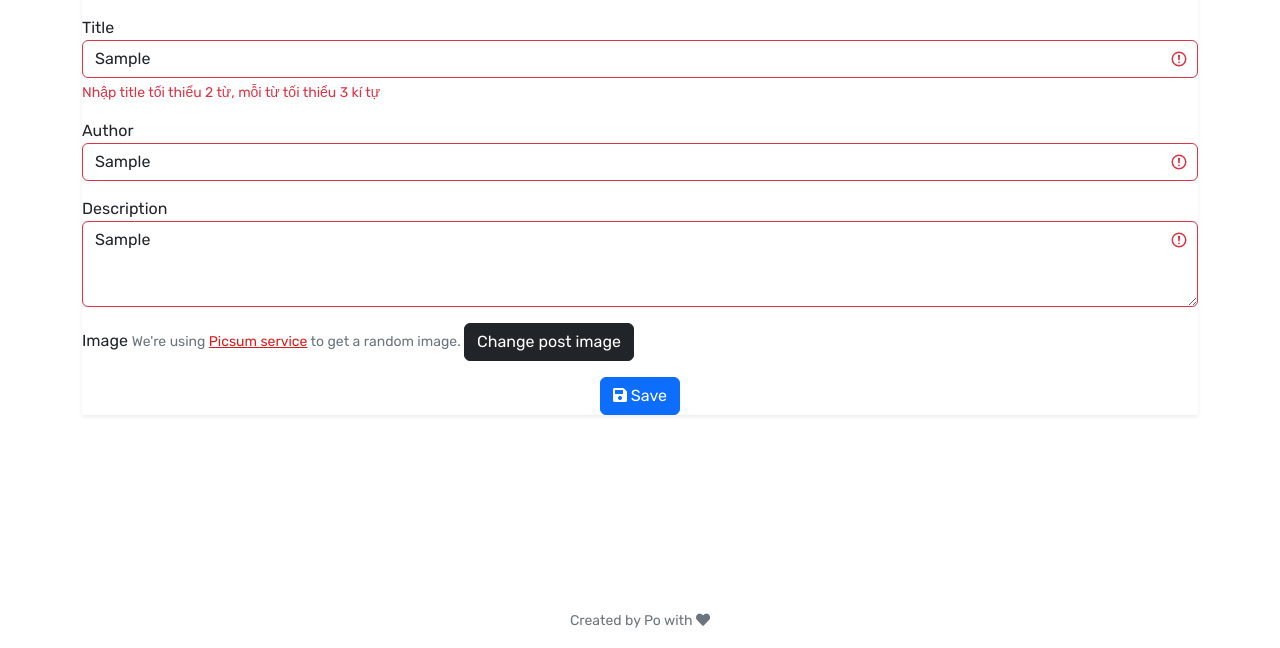
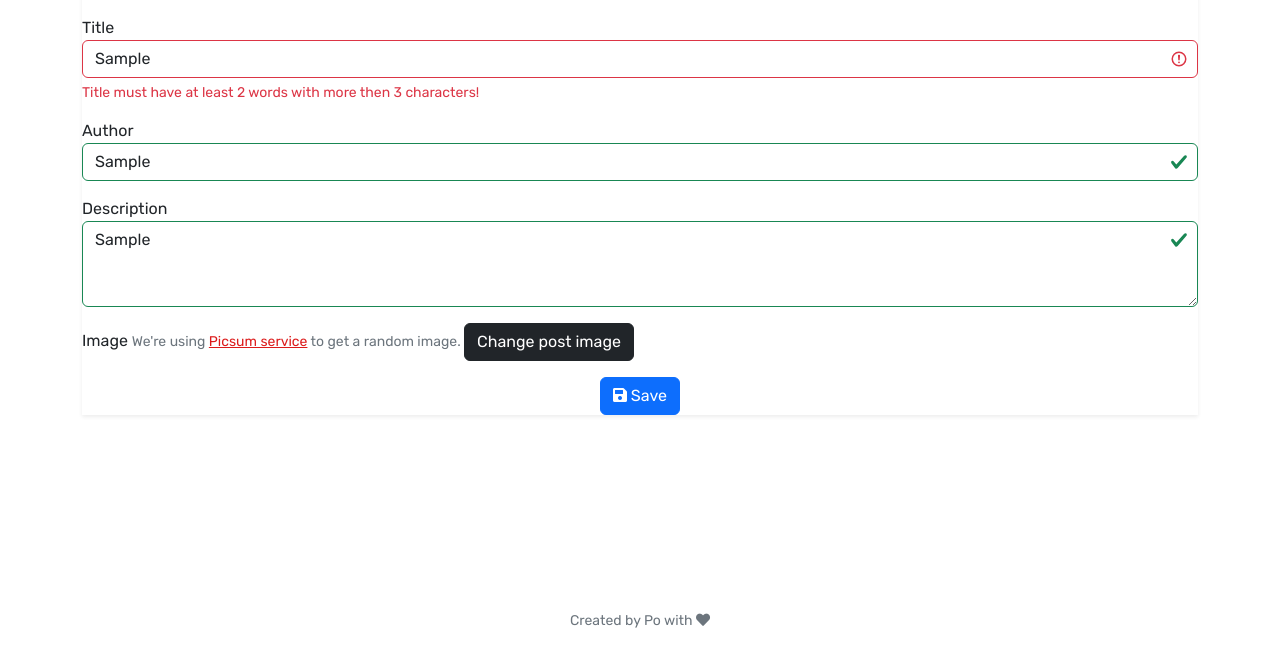
Before and after one commit to hohoangsang/js-post, a website built with Vite: page add-edit-post.html in a window 1280 px wide. Both pictures are taken after typing "Sample", "Sample", "Sample" into the empty fields and a click on the button "Save". Shown: the part 152-800 px from the top of the page. Built offline with nearby package versions, Linux system fonts and the light colour scheme.

Commit message:
Fix validate

```diff
--- a/add-edit-post.html
+++ b/add-edit-post.html
@@ -96,7 +96,6 @@
                   name="author"
                   placeholder="Eg: Sang Hoang"
                   required
-                  minlength="4"
                 />
                 <div class="invalid-feedback">Please enter author of this post!</div>
               </div>
--- a/js/utils/postForm.js
+++ b/js/utils/postForm.js
@@ -1,23 +1,14 @@
-import { setBackgroundImg, setFieldValue, setTextContent } from "./common";
+import { setBackgroundImg, setFieldValue, setTextContent } from './common'
 
-export function initPostForm({formId, defaultValues, onSubmit }) {
-    const form = document.getElementById(formId);
-    if (!form) return;
+export function initPostForm({ formId, defaultValues, onSubmit }) {
+  const form = document.getElementById(formId)
+  if (!form) return
 
   //custom message of input validation
 
   setFormValues(form, defaultValues)
 
-    const formData = new FormData(form)
-
-    for (const [key, value] of formData) {
-        const field = form.querySelector(`[name="${key}"]`)
-        field.addEventListener("invalid", () => {
-            field.setCustomValidity(`${key} not valid!`)
-        })
-    }
-
-    form.addEventListener("submit", (event) => {
+  form.addEventListener('submit', (event) => {
     event.preventDefault()
 
     //get form values
@@ -33,16 +24,16 @@ export function initPostForm({formId, defaultValues, onSubmit }) {
 }
 
 function setFormValues(form, formValues) {
-    setFieldValue(form, '[name="title"]', formValues.title);
-    setFieldValue(form, '[name="author"]', formValues.author);
-    setFieldValue(form, '[name="description"]', formValues.description);
+  setFieldValue(form, '[name="title"]', formValues.title)
+  setFieldValue(form, '[name="author"]', formValues.author)
+  setFieldValue(form, '[name="description"]', formValues.description)
 
-    setFieldValue(form, '[name="imageUrl"]', formValues.imageUrl); //hidden field
+  setFieldValue(form, '[name="imageUrl"]', formValues.imageUrl) //hidden field
   setBackgroundImg(document, '#postHeroImage', formValues.imageUrl)
 }
 
 function getFormValues(form) {
-    const formValues = {};
+  const formValues = {}
 
   //S1: query all field in form
   // ['title', 'author', 'description', 'imageUrl'].forEach(name => {
@@ -51,7 +42,7 @@ function getFormValues(form) {
   // })
 
   //S2: using FormData
-    const formData = new FormData(form);
+  const formData = new FormData(form)
 
   for (const [key, value] of formData) {
     formValues[key] = value
@@ -69,28 +60,30 @@ function validatePostForm(form, formValues) {
   }
 
   //set errors
-    for (const key in formValues) {
+  for (const key in errors) {
     const element = form.querySelector(`[name="${key}"]`)
     element.setCustomValidity(errors[key])
-        setTextContent(element.parentElement, ".invalid-feedback", errors[key])
+    setTextContent(element.parentElement, '.invalid-feedback', errors[key])
   }
 
   //change class was-validated to form element
   const isValid = form.checkValidity()
-    if (!isValid) form.classList.add("was-validated")
-    return isValid;
+  if (!isValid) form.classList.add('was-validated')
+  return isValid
 }
 
 function getTitleError(form) {
-    const title = form.querySelector('[name="title"]');
+  const title = form.querySelector('[name="title"]')
 
   //check required
   const isMissing = title.validity.valueMissing
-    if (isMissing) return "Nhập title đi cu!!!!!"
+  if (isMissing) return 'Please enter title!'
 
-    //check at least two word with more than 3 character
-    const isMatchLenght = Boolean(title.value.split(" ").filter(word => word.length >= 3).length >= 2)
-    if (!isMatchLenght) return "Nhập title tối thiểu 2 từ, mỗi từ tối thiểu 3 kí tự"
+  //check at least two words with more than 3 characters
+  const isMatchLenght = Boolean(
+    title.value.split(' ').filter((word) => word.length >= 3).length >= 2
+  )
+  if (!isMatchLenght) return 'Title must have at least 2 words with more then 3 characters!'
 
-    return ""
+  return ''
 }
```
Lines whose indentation alone changed are shown as unchanged.
